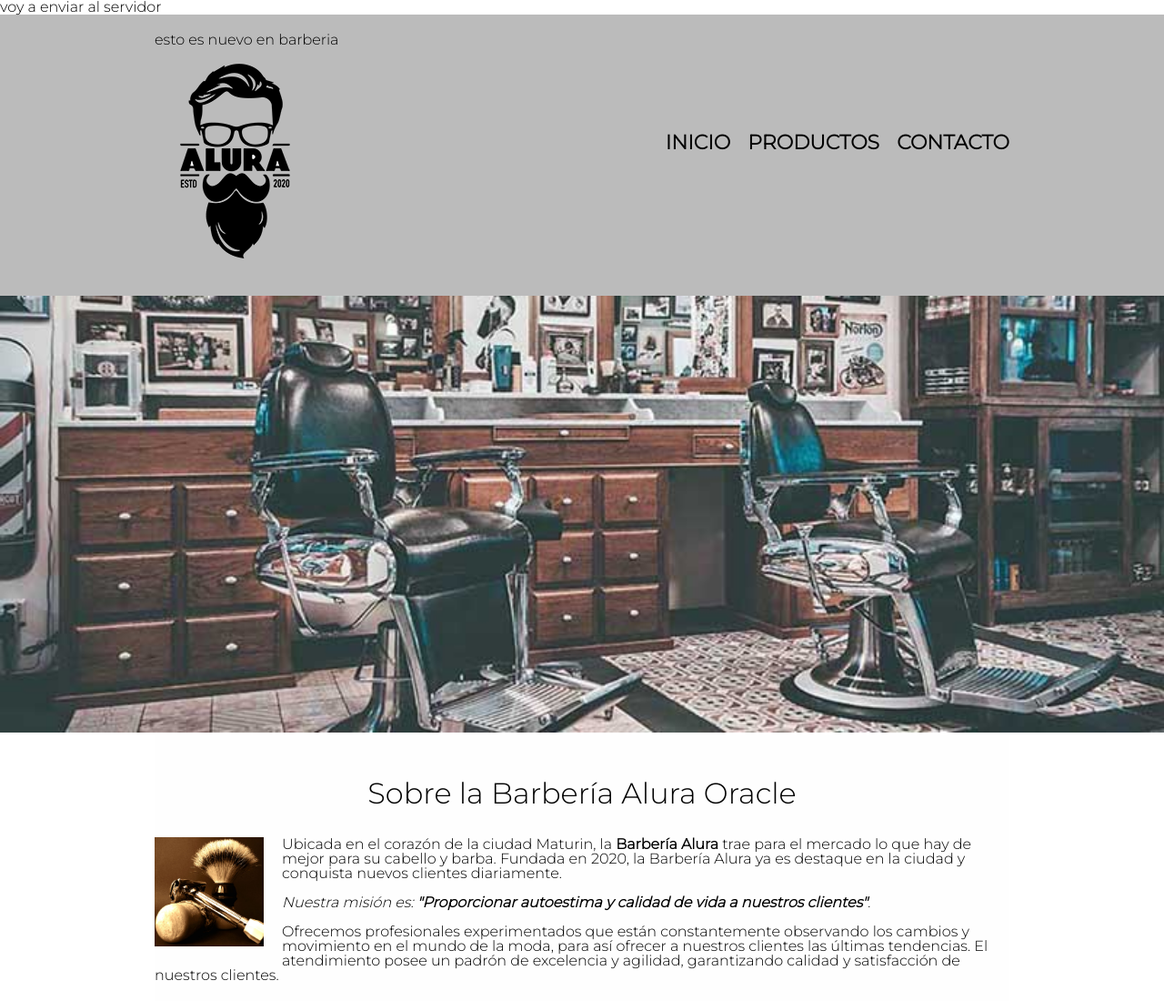
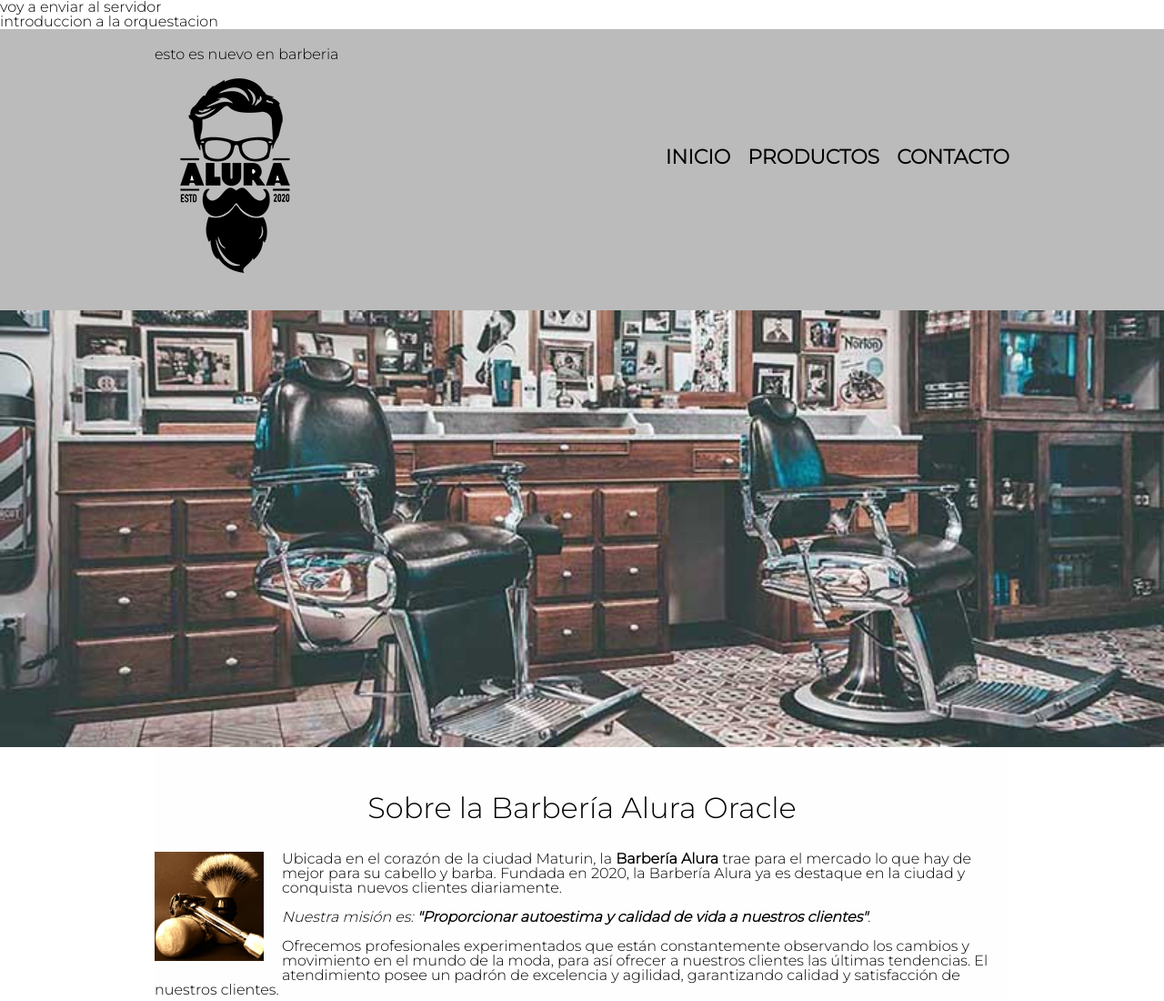
Before and after one commit to JesusCardozoPro/alura-git, a plain HTML site: page index.html in a window 1280 px wide. Shown: the top 1100 px of the page at 91% size. Drawn offline with Linux system fonts and the light colour scheme.

```diff
--- a/index.html
+++ b/index.html
@@ -13,6 +13,7 @@
 
     <body>
         <p> voy a enviar al servidor</p>
+        <p>introduccion a la orquestacion</p>
 
 
         <header>
```
